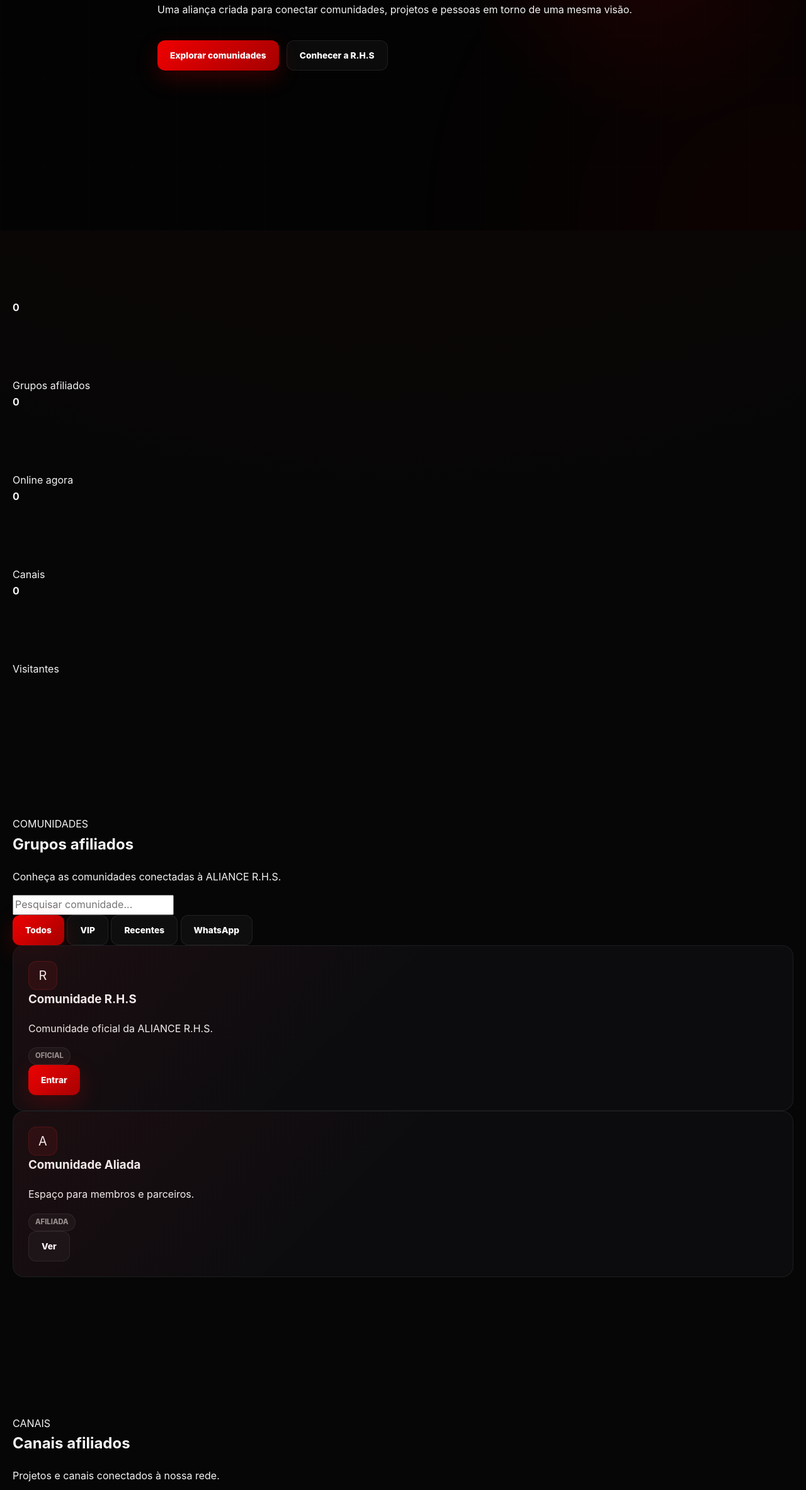
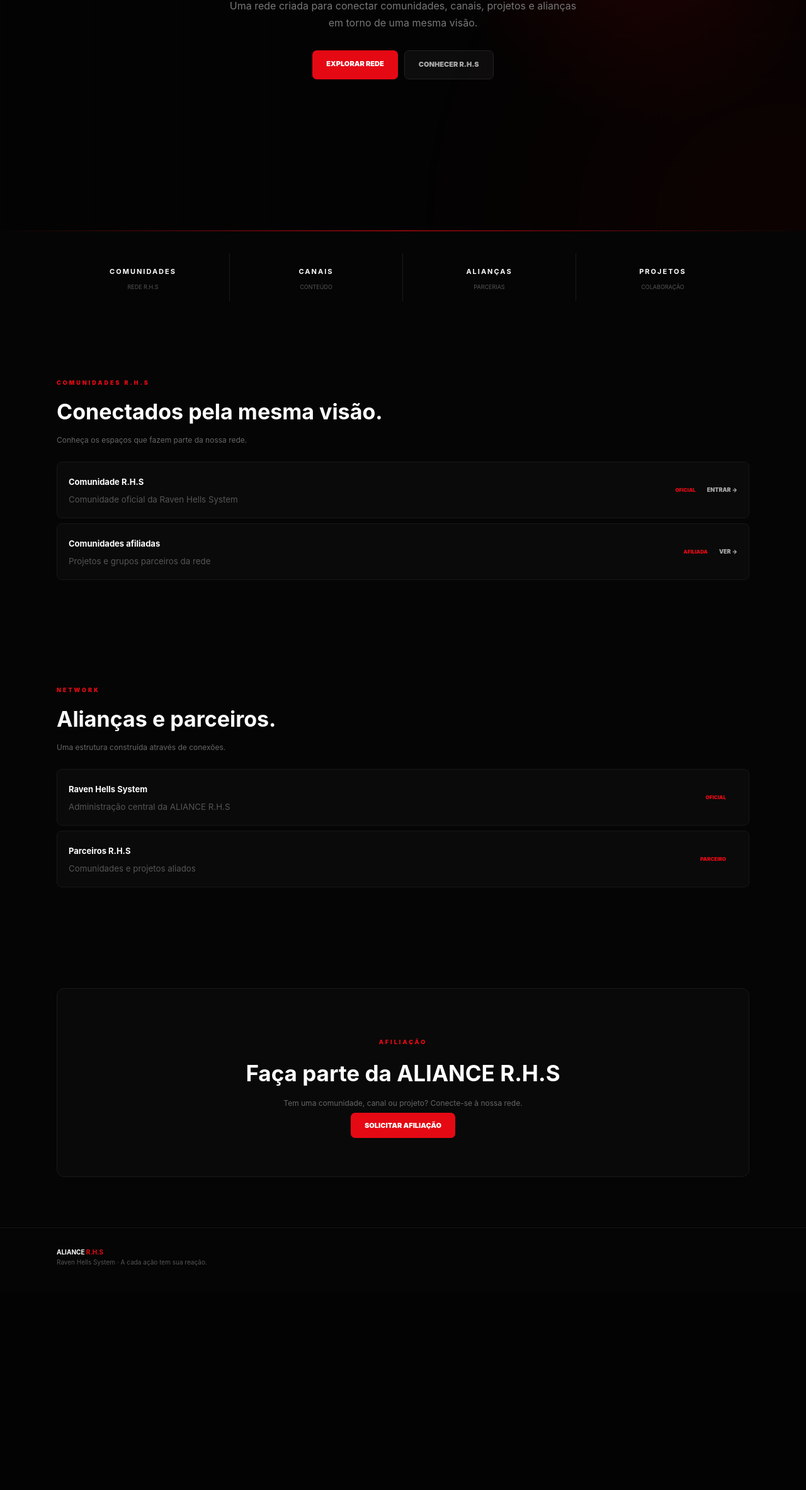
Before and after one commit to painelrhs-boop/aliance-rhs, a website: page public/index.html in a window 1280 px wide. Shown: the part 434-2800 px from the top of the page at 63% size. After the commit the page ends 2486 px from the top, so only its background shows below. Drawn offline with Linux system fonts and the light colour scheme.

Commit message:
Update index.html

```diff
--- a/public/index.html
+++ b/public/index.html
@@ -1,164 +1,101 @@
 <!DOCTYPE html><html lang="pt-BR">
 <head>
 <meta charset="UTF-8">
-<meta name="viewport" content="width=device-width,initial-scale=1.0">
+<meta name="viewport" content="width=device-width,initial-scale=1">
 <meta name="theme-color" content="#050505">
-<meta name="description" content="ALIANCE R.H.S — Raven Hells System">
 <title>ALIANCE R.H.S</title>
 <link rel="icon" href="/logo.svg">
 <link rel="stylesheet" href="/css/global.css">
 <link rel="stylesheet" href="/css/components.css">
 <link rel="stylesheet" href="/css/animations.css">
 <link rel="stylesheet" href="/css/responsive.css">
-</head><body>
-<div class="site-page"><header class="site-header">
+<style>
+.home{background:#050505;color:#fff;min-height:100vh}.wrap{width:min(1100px,92%);margin:auto}
+.hero{text-align:center;padding:110px 0 80px}.hero small{color:#e50914;font-weight:900;letter-spacing:5px}.hero h1{font-size:clamp(48px,10vw,105px);line-height:.9;margin:20px 0;font-weight:950;letter-spacing:-6px}.hero h1 span{color:#e50914}.hero p{color:#777;max-width:560px;margin:auto;line-height:1.7}.actions{margin-top:30px;display:flex;justify-content:center;gap:10px;flex-wrap:wrap}.btnx{padding:13px 22px;border-radius:7px;text-decoration:none;font-size:11px;font-weight:900}.red{background:#e50914;color:#fff}.dark{background:#0d0d0d;color:#aaa;border:1px solid #222}
+.line{height:1px;background:linear-gradient(90deg,transparent,#e50914,transparent)}.network{padding:35px 0}.network-grid{display:grid;grid-template-columns:repeat(4,1fr);text-align:center}.network-grid div{padding:15px;border-right:1px solid #191919}.network-grid div:last-child{border:0}.network-grid b{font-size:11px;letter-spacing:2px}.network-grid span{display:block;color:#555;font-size:9px;margin-top:6px}
+.sec{padding:80px 0}.label{color:#e50914;font-size:9px;font-weight:900;letter-spacing:3px}.sec h2{font-size:34px;margin:8px 0}.sec p{color:#666;font-size:12px}.list{margin-top:25px;display:grid;gap:8px}.item{display:flex;align-items:center;padding:18px;background:#0a0a0a;border:1px solid #171717;border-radius:8px}.item strong{font-size:13px}.item small{display:block;color:#555;margin-top:5px}.item .info{flex:1}.tag{font-size:8px;color:#e50914;margin-right:18px;font-weight:900}.item a{color:#aaa;text-decoration:none;font-size:9px;font-weight:900}
+.cta{text-align:center;padding:70px 20px;border:1px solid #181818;background:#090909;border-radius:12px}.cta h2{font-size:35px;margin:10px}.cta p{color:#666}
+footer{border-top:1px solid #151515;padding:30px 0;color:#555;font-size:10px}footer strong{color:#fff}footer span{color:#e50914}
+@media(max-width:650px){.network-grid{grid-template-columns:repeat(2,1fr)}.network-grid div{border-bottom:1px solid #191919}.hero{padding:80px 0 60px}.hero h1{letter-spacing:-4px}.sec{padding:55px 0}.item{padding:14px}.tag{display:none}}
+</style>
+</head>
+<body>
+<div class="home"><header class="site-header">
 <div class="container header-inner">
-<a href="/" class="brand">
-<img src="/logo.svg" class="brand-logo" alt="R.H.S">
-<span>ALIANCE <b>R.H.S</b></span>
-</a><nav class="main-nav">
+<a href="/" class="brand">ALIANCE <b>R.H.S</b></a>
+<nav class="main-nav">
 <a href="/" class="active">Início</a>
 <a href="/pages/sobre.html">Sobre</a>
 <a href="/pages/comunidade.html">Comunidade</a>
 <a href="/pages/estrutura.html">Estrutura</a>
 <a href="/pages/contato.html">Contato</a>
 <a href="/admin.html">Admin</a>
-</nav><button class="mobile-menu-btn" data-mobile-menu aria-label="Menu">☰</button>
-
+</nav>
+<button class="mobile-menu-btn" data-mobile-menu>☰</button>
 </div>
-</header><main><section class="hero reveal">
-<div class="container hero-content">
-<div class="rhs-icon">R.H.S</div>
-<div class="badge">RAVEN HELLS SYSTEM</div><h1>ALIANCE <span>R.H.S</span></h1><p>
-Uma aliança criada para conectar comunidades,
-projetos e pessoas em torno de uma mesma visão.
-</p><div class="hero-actions">
-<a href="#comunidades" class="btn btn-primary">Explorar comunidades</a>
-<a href="/pages/sobre.html" class="btn btn-secondary">Conhecer a R.H.S</a>
+</header><main>
+<section class="hero">
+<div class="wrap">
+<small>RAVEN HELLS SYSTEM</small>
+<h1>ALIANCE <span>R.H.S</span></h1>
+<p>Uma rede criada para conectar comunidades, canais, projetos e alianças em torno de uma mesma visão.</p>
+<div class="actions">
+<a class="btnx red" href="#rede">EXPLORAR REDE</a>
+<a class="btnx dark" href="/pages/sobre.html">CONHECER R.H.S</a>
 </div>
 </div>
-</section><section class="section">
-<div class="container stats-grid reveal">
-<div class="stat-card">
-<strong data-counter="0">0</strong>
-<span>Grupos afiliados</span>
+</section><div class="line"></div><section id="rede" class="network">
+<div class="wrap network-grid">
+<div><b>COMUNIDADES</b><span>REDE R.H.S</span></div>
+<div><b>CANAIS</b><span>CONTEÚDO</span></div>
+<div><b>ALIANÇAS</b><span>PARCERIAS</span></div>
+<div><b>PROJETOS</b><span>COLABORAÇÃO</span></div>
 </div>
-<div class="stat-card">
-<strong data-counter="0">0</strong>
-<span>Online agora</span>
-</div>
-<div class="stat-card">
-<strong data-counter="0">0</strong>
-<span>Canais</span>
-</div>
-<div class="stat-card">
-<strong data-counter="0">0</strong>
-<span>Visitantes</span>
+</section><section class="sec">
+<div class="wrap">
+<span class="label">COMUNIDADES R.H.S</span>
+<h2>Conectados pela mesma visão.</h2>
+<p>Conheça os espaços que fazem parte da nossa rede.</p><div class="list">
+<div class="item">
+<div class="info"><strong>Comunidade R.H.S</strong><small>Comunidade oficial da Raven Hells System</small></div>
+<span class="tag">OFICIAL</span>
+<a href="/pages/comunidade.html">ENTRAR →</a>
+</div><div class="item">
+<div class="info"><strong>Comunidades afiliadas</strong><small>Projetos e grupos parceiros da rede</small></div>
+<span class="tag">AFILIADA</span>
+<a href="/pages/comunidade.html">VER →</a>
 </div>
 </div>
-</section><section id="comunidades" class="section">
-<div class="container">
-<div class="section-heading reveal">
-<span>COMUNIDADES</span>
-<h2>Grupos afiliados</h2>
-<p>Conheça as comunidades conectadas à ALIANCE R.H.S.</p>
-</div><div class="rhs-search">
-<input id="community-search" type="search" placeholder="Pesquisar comunidade...">
-</div><div class="filter-group">
-<button class="btn btn-primary">Todos</button>
-<button class="btn btn-secondary">VIP</button>
-<button class="btn btn-secondary">Recentes</button>
-<button class="btn btn-secondary">WhatsApp</button>
-</div><div class="card-grid reveal"><article class="rhs-card">
-<div class="rhs-icon">R</div>
-<div class="card-content">
-<h3>Comunidade R.H.S</h3>
-<p>Comunidade oficial da ALIANCE R.H.S.</p>
-<span class="badge">OFICIAL</span>
 </div>
-<a href="/pages/comunidade.html" class="btn btn-primary">Entrar</a>
-</article><article class="rhs-card">
-<div class="rhs-icon">A</div>
-<div class="card-content">
-<h3>Comunidade Aliada</h3>
-<p>Espaço para membros e parceiros.</p>
-<span class="badge">AFILIADA</span>
-</div>
-<a href="/pages/comunidade.html" class="btn btn-secondary">Ver</a>
-</article></div>
-</div>
-</section><section id="canais" class="section">
-<div class="container">
-<div class="section-heading reveal">
-<span>CANAIS</span>
-<h2>Canais afiliados</h2>
-<p>Projetos e canais conectados à nossa rede.</p>
-</div><div class="card-grid">
-<article class="rhs-card reveal">
-<div class="rhs-icon">C</div>
-<div class="card-content">
-<h3>Canal R.H.S</h3>
-<p>Informações, novidades e comunicados.</p>
-</div>
-<a href="/pages/comunidade.html" class="btn btn-secondary">Acessar</a>
-</article><article class="rhs-card reveal">
-<div class="rhs-icon">+</div>
-<div class="card-content">
-<h3>Seu canal</h3>
-<p>Faça parte da nossa rede de parceiros.</p>
-</div>
-<a href="/pages/contato.html" class="btn btn-primary">Afiliação</a>
-</article>
+</section><section class="sec">
+<div class="wrap">
+<span class="label">NETWORK</span>
+<h2>Alianças e parceiros.</h2>
+<p>Uma estrutura construída através de conexões.</p>
+<div class="list">
+<div class="item"><div class="info"><strong>Raven Hells System</strong><small>Administração central da ALIANCE R.H.S</small></div><span class="tag">OFICIAL</span></div>
+<div class="item"><div class="info"><strong>Parceiros R.H.S</strong><small>Comunidades e projetos aliados</small></div><span class="tag">PARCEIRO</span></div>
 </div>
 </div>
-</section><section id="aliancas" class="section">
-<div class="container">
-<div class="section-heading reveal">
-<span>NETWORK</span>
-<h2>Alianças parceiras</h2>
-<p>Conexões que fortalecem nossa estrutura.</p>
-</div><div class="card-grid">
-<article class="rhs-card reveal">
-<div class="rhs-icon">RH</div>
-<div class="card-content">
-<h3>Raven Hells System</h3>
-<p>Administração central da ALIANCE R.H.S.</p>
-<span class="badge">OFICIAL</span>
+</section><section class="sec">
+<div class="wrap cta">
+<span class="label">AFILIAÇÃO</span>
+<h2>Faça parte da ALIANCE R.H.S</h2>
+<p>Tem uma comunidade, canal ou projeto? Conecte-se à nossa rede.</p>
+<a class="btnx red" href="/pages/contato.html">SOLICITAR AFILIAÇÃO</a>
 </div>
-</article><article class="rhs-card reveal">
-<div class="rhs-icon">P</div>
-<div class="card-content">
-<h3>Parceiros</h3>
-<p>Comunidades e projetos aliados.</p>
-<span class="badge">PARCEIRO</span>
+</section>
+</main><footer>
+<div class="wrap">
+<strong>ALIANCE <span>R.H.S</span></strong>
+<p>Raven Hells System · A cada ação tem sua reação.</p>
 </div>
-</article>
+</footer>
 </div>
-</div>
-</section><section class="section">
-<div class="container">
-<div class="rhs-card reveal">
-<div class="section-heading">
-<span>AFILIAÇÃO</span>
-<h2>Faça parte da ALIANCE R.H.S</h2>
-<p>
-Possui uma comunidade, canal ou projeto?
-Entre em contato com a Administração R.H.S.
-</p>
-</div>
-<a href="/pages/contato.html" class="btn btn-primary">Solicitar afiliação</a>
-</div>
-</div>
-</section></main><footer class="site-footer">
-<div class="container footer-inner">
-<div>
-<strong>ALIANCE <span>R.H.S</span></strong>
-<p>Raven Hells System</p>
-</div>
-<div>
-<p>A cada ação tem sua reação.</p>
-<p>© <span data-year></span> ALIANCE R.H.S</p>
-</div>
-</div>
-</footer></div><script src="/js/main.js"></script><script src="/js/navigation.js"></script><script src="/js/animations.js"></script><script src="/js/community.js"></script><script src="/js/api.js"></script></body>
+<script src="/js/main.js"></script>
+<script src="/js/navigation.js"></script>
+<script src="/js/animations.js"></script>
+<script src="/js/community.js"></script>
+<script src="/js/api.js"></script>
+</body>
   </html>
```
